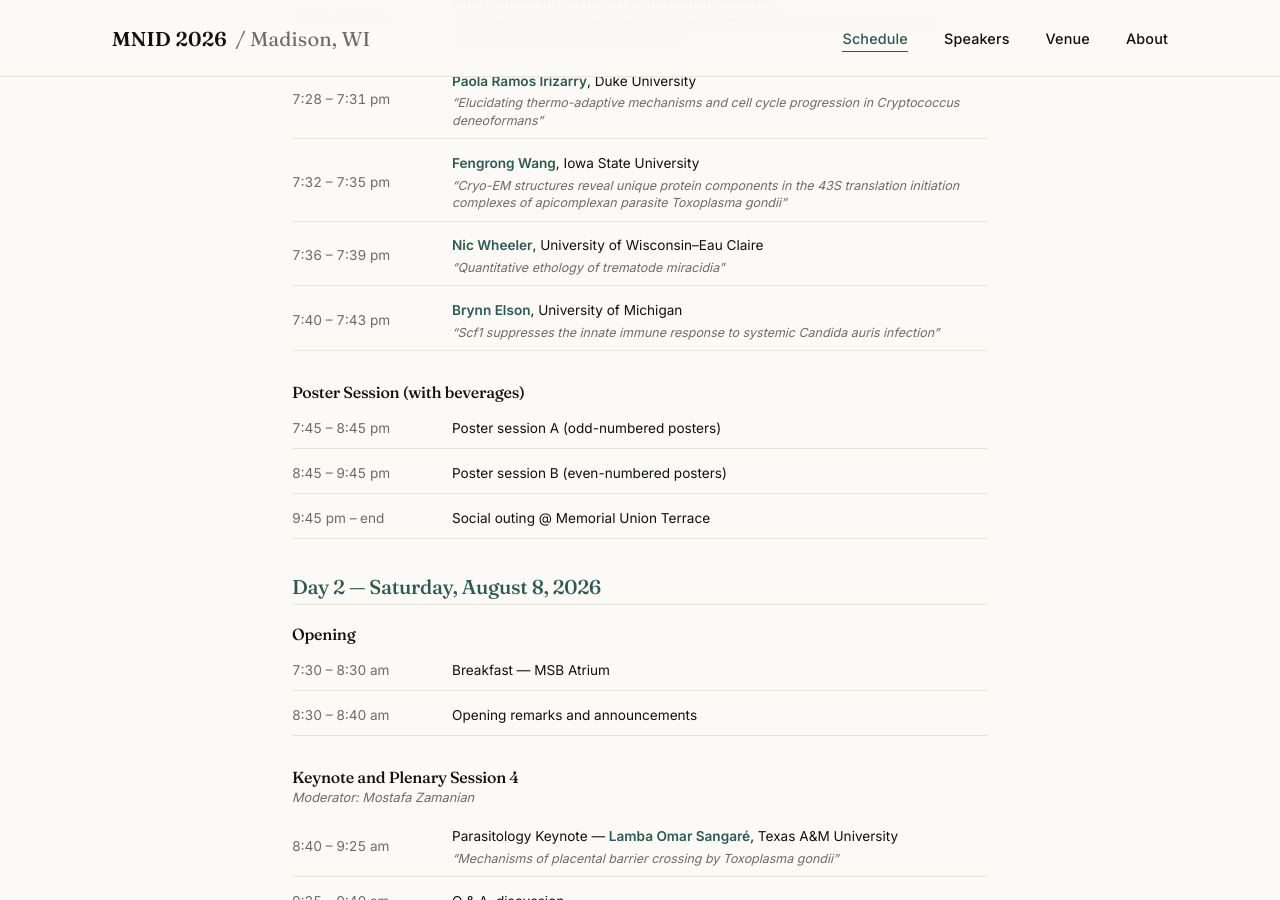
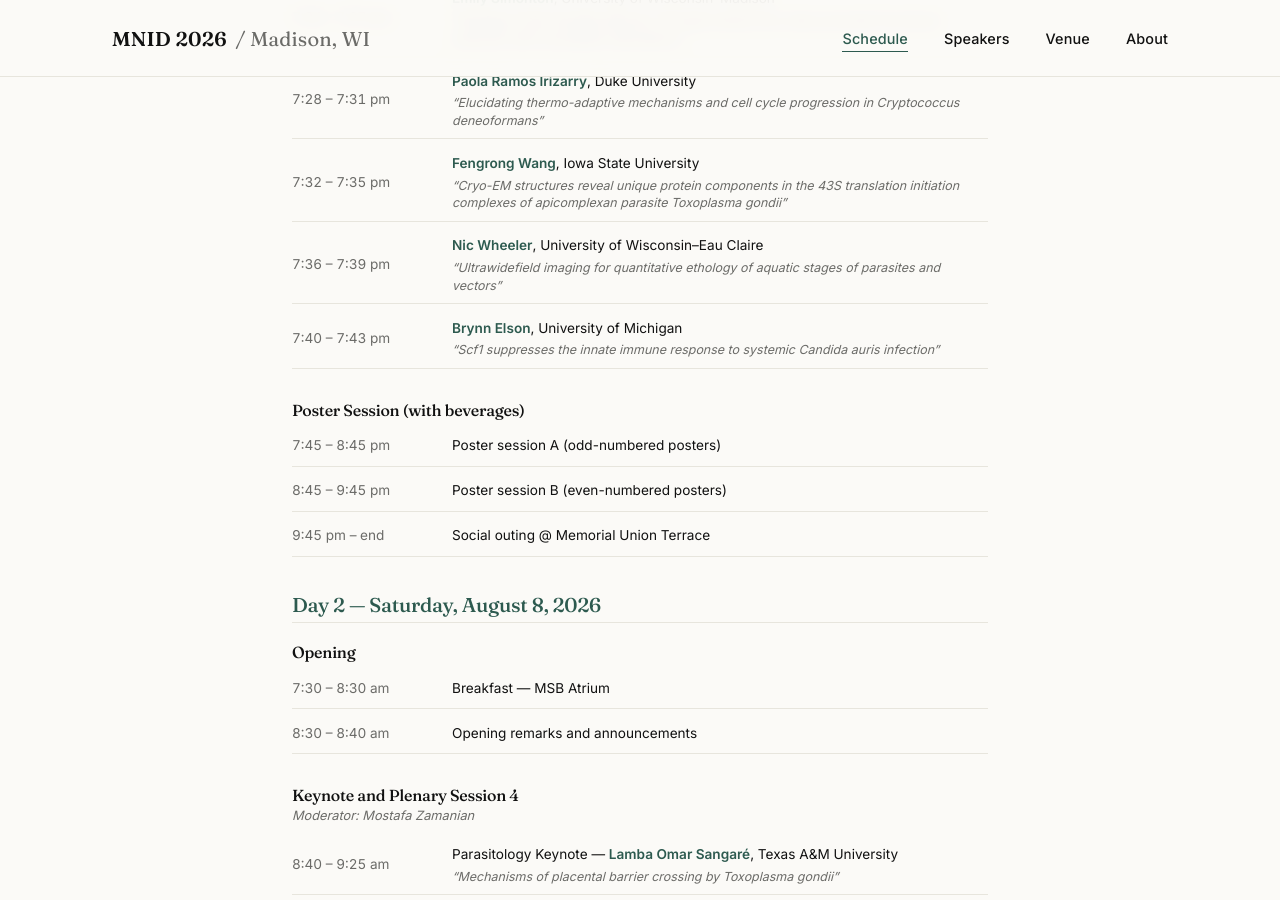
Before and after one commit to MNIDMeeting/mnidmeeting.github.io, a Jekyll site: the page built from schedule.md, in a window 1280 px wide and 900 px high, scrolled down 2273 px. Built offline with Jekyll 4.4.1, drawn with Linux system fonts in a browser that asks for light colours.

Commit message:
Update Nic Wheeler lightning-talk title in schedule and PDF
Also regenerates the schedule PDF so it now says odd/even-numbered
posters instead of the old 1-91 / 2-92 ranges.

Co-Authored-By: Claude Opus 4.7 <noreply@anthropic.com>

```diff
--- a/schedule.md
+++ b/schedule.md
@@ -64,7 +64,7 @@ permalink: /schedule/
 | 7:24 – 7:27 pm | <strong class="speaker">Emily Simonton</strong>, University of Wisconsin–Madison<br><span class="talk-title">"Paralogs of the Candida albicans TLO gene family form interconnected functional networks with incomplete redundancy"</span> |
 | 7:28 – 7:31 pm | <strong class="speaker">Paola Ramos Irizarry</strong>, Duke University<br><span class="talk-title">"Elucidating thermo-adaptive mechanisms and cell cycle progression in Cryptococcus deneoformans"</span> |
 | 7:32 – 7:35 pm | <strong class="speaker">Fengrong Wang</strong>, Iowa State University<br><span class="talk-title">"Cryo-EM structures reveal unique protein components in the 43S translation initiation complexes of apicomplexan parasite Toxoplasma gondii"</span> |
-| 7:36 – 7:39 pm | <strong class="speaker">Nic Wheeler</strong>, University of Wisconsin–Eau Claire<br><span class="talk-title">"Quantitative ethology of trematode miracidia"</span> |
+| 7:36 – 7:39 pm | <strong class="speaker">Nic Wheeler</strong>, University of Wisconsin–Eau Claire<br><span class="talk-title">"Ultrawidefield imaging for quantitative ethology of aquatic stages of parasites and vectors"</span> |
 | 7:40 – 7:43 pm | <strong class="speaker">Brynn Elson</strong>, University of Michigan<br><span class="talk-title">"Scf1 suppresses the innate immune response to systemic Candida auris infection"</span> |
 
 ### Poster Session (with beverages)
```
Also changed, not shown: 1 other file.
